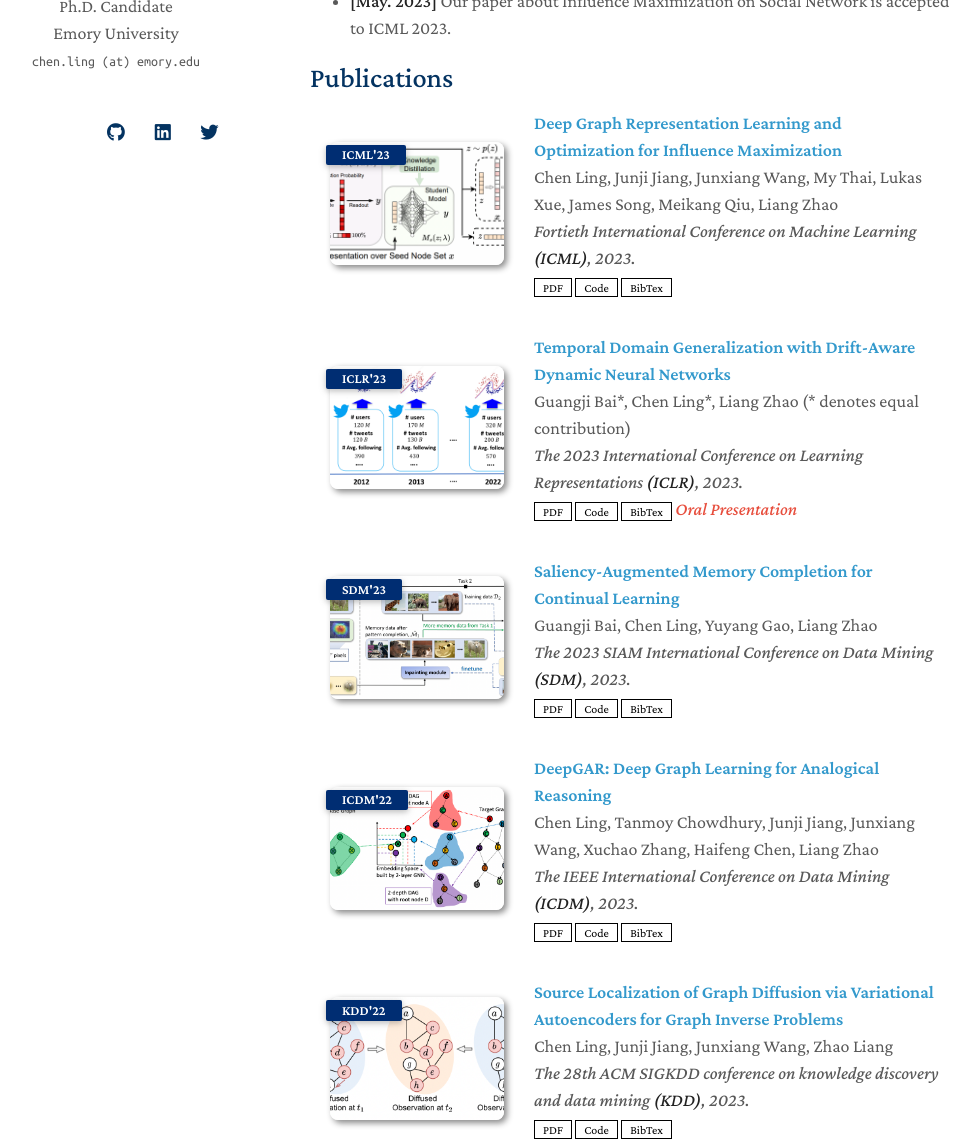
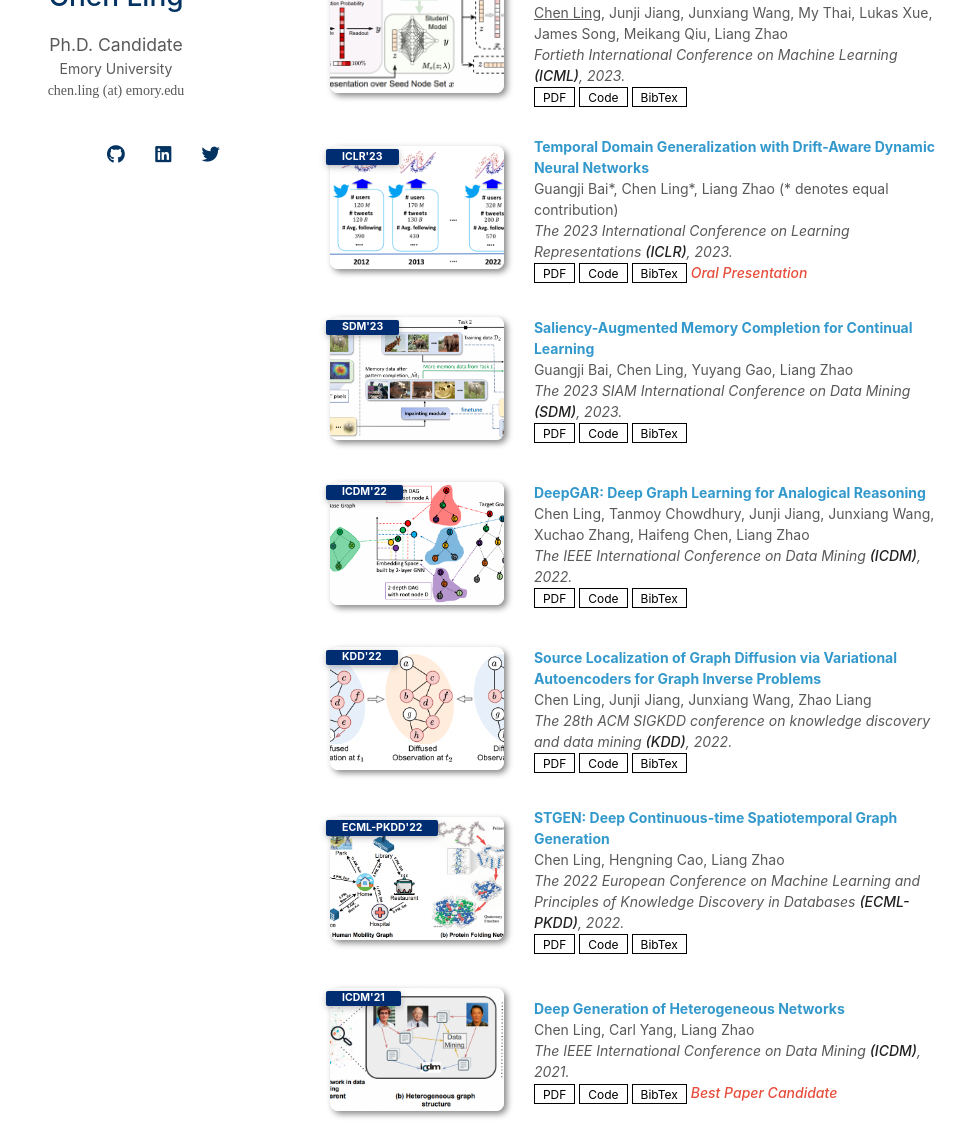
Before and after one commit to lingchen0331/lingchen0331.github.io, a Jekyll site: the page built from index.md, in a window 1280 px wide and 1400 px high, scrolled down 642 px, cut to the strip 256-1400 px from the top of the window. Shown: the whole strip, without its empty margins (160-1140 px from the left). Built offline with Jekyll 4.4.1, drawn with Linux system fonts in a browser that asks for light colours; nearby versions of some CDN libraries; a style sheet for code colours, icons or effects is not loaded; our own code applies the rules of GitHub Pages for plain Markdown files.

Commit message:
09/19 Updates

```diff
--- a/_config.yml
+++ b/_config.yml
@@ -34,7 +34,7 @@ auto_dark_mode: true
 
 # Font
 # You can use this option to choose between Serif or Sans Serif fonts.
-font: "Serif" # or "Sans Serif"
+font: "Sans Serif" # or "Sans Serif"
 
 # Google Analytics ID
 # Please remove this if you don't use Google Analytics
--- a/_data/publications.yml
+++ b/_data/publications.yml
@@ -1,7 +1,7 @@
 main:
 
   - title: "Deep Graph Representation Learning and Optimization for Influence Maximization"
-    authors: Chen Ling, Junji Jiang, Junxiang Wang, My Thai, Lukas Xue, James Song, Meikang Qiu, Liang Zhao
+    authors: <span style="text-decoration:underline">Chen Ling</span>, Junji Jiang, Junxiang Wang, My Thai, Lukas Xue, James Song, Meikang Qiu, Liang Zhao
     conference_short: ICML'23
     conference: Fortieth International Conference on Machine Learning <strong>(ICML)</strong>, 2023.
     pdf: https://proceedings.mlr.press/v202/ling23b/ling23b.pdf
@@ -31,7 +31,7 @@ main:
   - title: "DeepGAR: Deep Graph Learning for Analogical Reasoning"
     authors: Chen Ling, Tanmoy Chowdhury, Junji Jiang, Junxiang Wang, Xuchao Zhang, Haifeng Chen, Liang Zhao
     conference_short: ICDM'22
-    conference: The IEEE International Conference on Data Mining <strong>(ICDM)</strong>, 2023.
+    conference: The IEEE International Conference on Data Mining <strong>(ICDM)</strong>, 2022.
     pdf: https://arxiv.org/pdf/2211.10821.pdf
     code: https://github.com/triplej0079/DeepGAR
     bibtex: https://github.com/triplej0079/DeepGAR
@@ -40,7 +40,7 @@ main:
   - title: "Source Localization of Graph Diffusion via Variational Autoencoders for Graph Inverse Problems"
     authors: Chen Ling, Junji Jiang, Junxiang Wang, Zhao Liang
     conference_short: KDD'22
-    conference: The 28th ACM SIGKDD conference on knowledge discovery and data mining <strong>(KDD)</strong>, 2023.
+    conference: The 28th ACM SIGKDD conference on knowledge discovery and data mining <strong>(KDD)</strong>, 2022.
     pdf: https://arxiv.org/pdf/2206.12327.pdf
     code: https://github.com/triplej0079/SLVAE
     bibtex: https://github.com/triplej0079/SLVAE.
```
Also changed, not shown: 1 other file.
